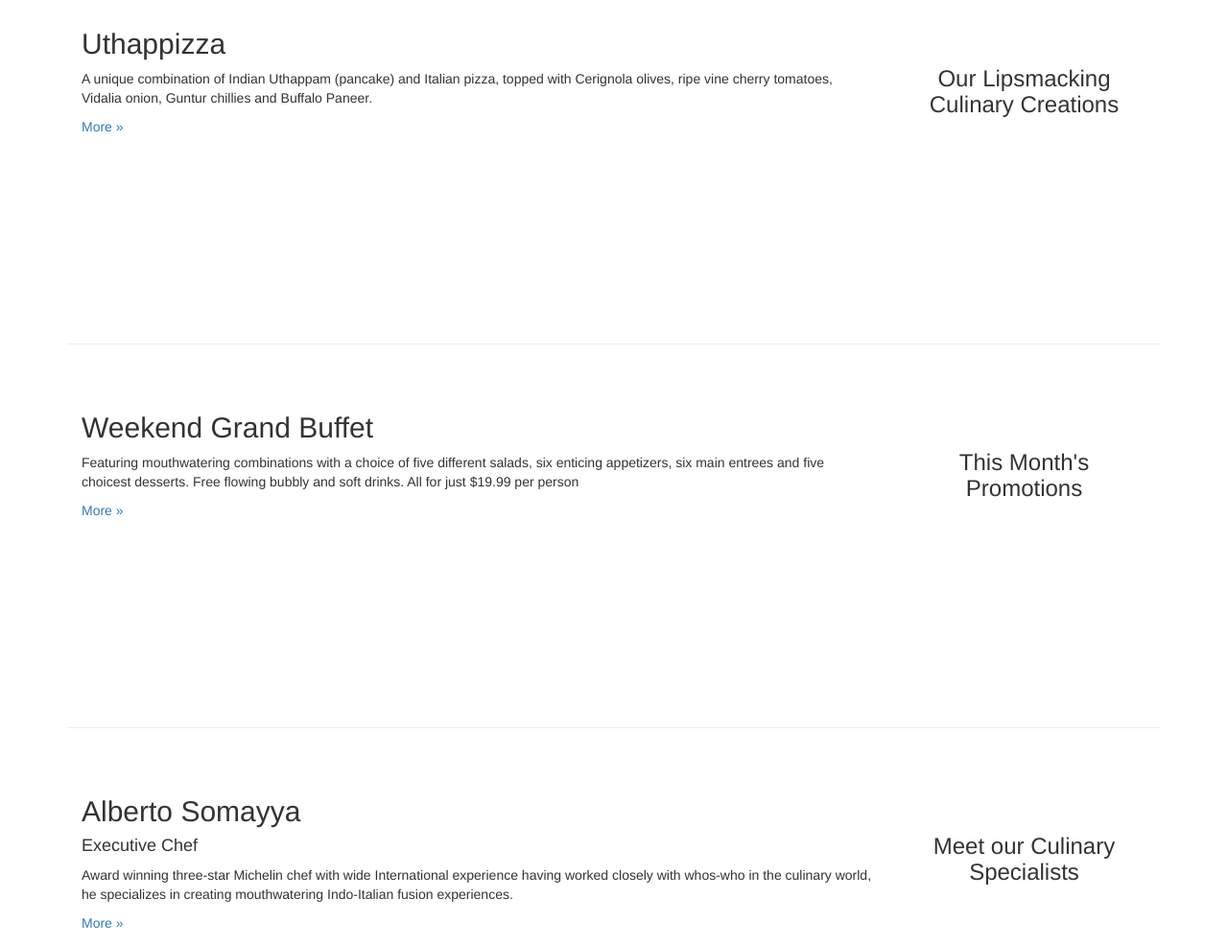
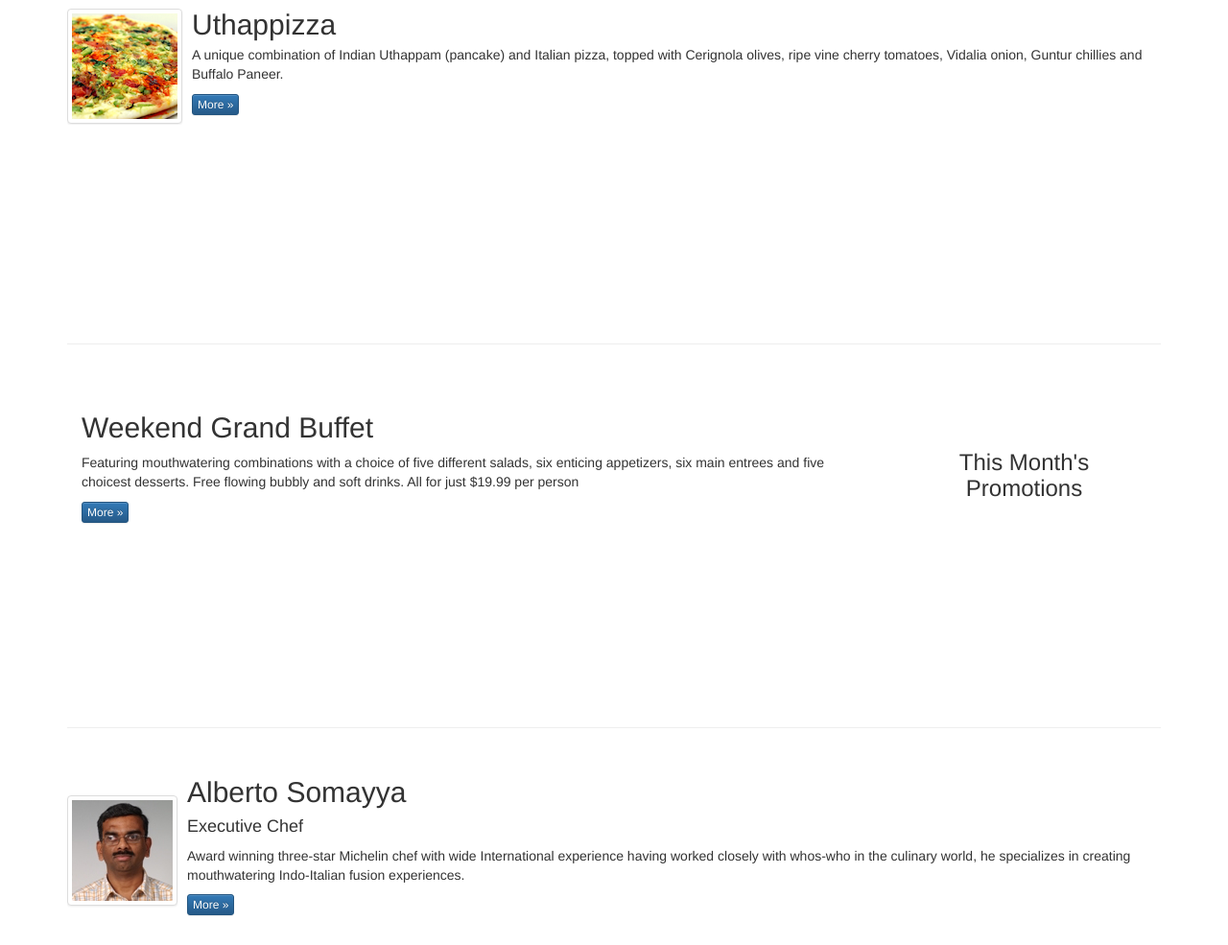
Before and after one commit to tarabet/Coursera-Bootstrap-week1, a plain HTML site: page index.html in a window 1280 px wide. Shown: the part 500-1485 px from the top of the page at 96% size. Drawn offline with nearby package versions, Linux system fonts and the light colour scheme.

Commit message:
Media objects and logos added

```diff
--- a/index.html
+++ b/index.html
@@ -37,7 +37,7 @@
                     <span class="icon-bar"></span>
                     <span class="icon-bar"></span>
                 </button>
-                <a class="navbar-brand" href="index.html">Ristorante Con Fusion</a>
+                <a class="navbar-brand" href="#"><img src="img/logo.png" height=30 width=41></a>
             </div>
 
             <div id="navbar" class="navbar-collapse collapse">
@@ -79,7 +79,9 @@
                     <p style="padding:40px;"></p>
                     <p>We take inspiration from the World's best cuisines, and create a unique fusion experience. Our lipsmacking creations will tickle your culinary senses!</p>
                 </div>
-                <div class="col-xs-12 col-sm-4">
+                <div class="col-xs-12 col-sm-2">
+                    <p style="padding:20px;"></p>
+                    <img src="img/logo.png" class="img-responsive">
                 </div>
             </div>
         </div>
@@ -87,17 +89,22 @@
 
     <div class="container">
         <div class="row row-content">
-            <div class="col-xs-12 col-sm-3 col-sm-push-9">
-                <p style="padding:20px;"></p>
-                <h3 align=center>Our Lipsmacking Culinary Creations</h3>
-            </div>
-            <div class="col-xs-12 col-sm-9 col-sm-pull-3">
-                <h2>Uthappizza</h2>
-                <p>A unique combination of Indian Uthappam (pancake) and Italian pizza, topped with Cerignola olives, ripe vine cherry tomatoes, Vidalia onion, Guntur chillies and Buffalo Paneer.</p>
-                <p><a  href="#">More &raquo;</a></p>
+            <div class="media">
+                <div class="media-left media-middle">
+                    <a href="#">
+                        <img class="media-object img-thumbnail" src="img/uthappizza.png" alt="Uthappizza">
+                    </a>
+                </div>
+                <div class="media-body">
+                    <h2 class="media-heading">Uthappizza</h2>
+                    <p>A unique combination of Indian Uthappam (pancake) and
+                        Italian pizza, topped with Cerignola olives, ripe vine
+                        cherry tomatoes, Vidalia onion, Guntur chillies and
+                        Buffalo Paneer.</p>
+                    <p><a class="btn btn-primary btn-xs" href="#">More &raquo;</a></p>
+                </div>
             </div>
         </div>
-
 
         <div class="row row-content">
             <div class="col-xs-12 col-sm-3 col-sm-push-9">
@@ -107,20 +114,28 @@
             <div class="col-xs-12 col-sm-9 col-sm-pull-3">
                 <h2>Weekend Grand Buffet</h2>
                 <p>Featuring mouthwatering combinations with a choice of five different salads, six enticing appetizers, six main entrees and five choicest desserts. Free flowing bubbly and soft drinks. All for just $19.99 per person </p>
-                <p><a href="#">More &raquo;</a></p>
+                <p><a class="btn btn-primary btn-xs" href="#">More &raquo;</a></p>
             </div>
         </div>
 
         <div class="row row-content">
-            <div class="col-xs-12 col-sm-3 col-sm-push-9">
-                <p style="padding:20px;"></p>
-                <h3 align=center>Meet our Culinary Specialists</h3>
-            </div>
-            <div class="col-xs-12 col-sm-9 col-sm-pull-3">
-                <h2>Alberto Somayya</h2>
-                <h4>Executive Chef</h4>
-                <p>Award winning three-star Michelin chef with wide International experience having worked closely with whos-who in the culinary world, he specializes in creating mouthwatering Indo-Italian fusion experiences. </p>
-                <p><a href="#">More &raquo;</a></p>
+            <div class="media">
+                <div class="media-left media-middle">
+                    <a href="#">
+                        <img class="media-object img-thumbnail"
+                             src="img/alberto.png" alt="Alberto Somayya">
+                    </a>
+                </div>
+                <div class="media-body">
+                    <h2 class="media-heading">Alberto Somayya</h2>
+                    <h4>Executive Chef</h4>
+                    <p>Award winning three-star Michelin chef with wide
+                        International experience having worked closely with
+                        whos-who in the culinary world, he specializes in
+                        creating mouthwatering Indo-Italian fusion experiences.
+                    </p>
+                    <p><a class="btn btn-primary btn-xs" href="#">More &raquo;</a></p>
+                </div>
             </div>
         </div>
     </div>
```
Also changed, not shown: aboutus.html (+4 -2 lines), contactus.html (+4 -2 lines), img/alberto.png (added), img/buffet.png (added), img/logo.png (added), img/uthappizza.png (added).
